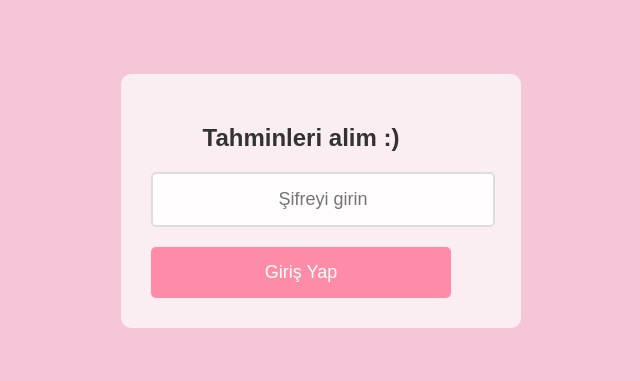
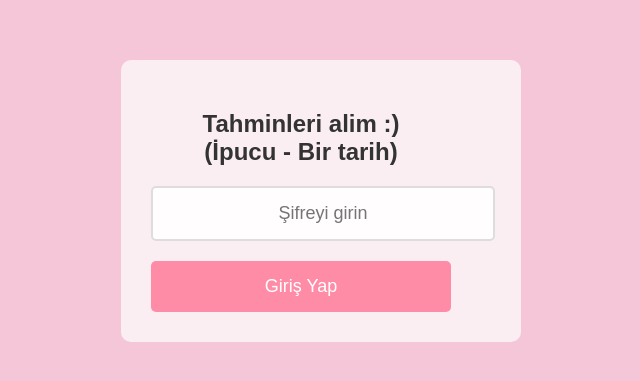
Before and after one commit to OzgurKotbas/idilimm1.github.io, a plain HTML site: page index.html in a window 1280 px wide. Shown: the part 199-580 px from the top of the page, without its empty margins (319-959 px from the left). Drawn offline with Linux system fonts and the light colour scheme.

Commit message:
index.html

```diff
--- a/index.html
+++ b/index.html
@@ -63,7 +63,7 @@
 
 <body>
     <div id="login-form">
-        <h2>Tahminleri alim :)</h2>
+        <h2>Tahminleri alim :)<br> (İpucu - Bir tarih)</h2>
         <input type="password" id="password" placeholder="Şifreyi girin" required>
         <button onclick="checkPassword()">Giriş Yap</button>
     </div>
```
